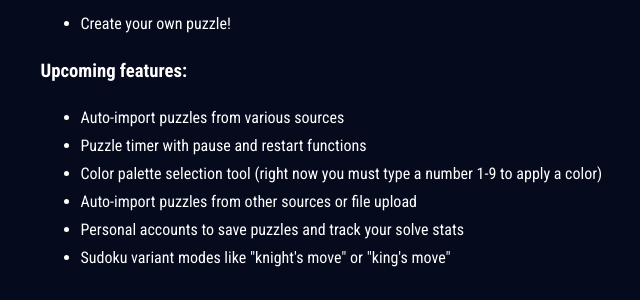
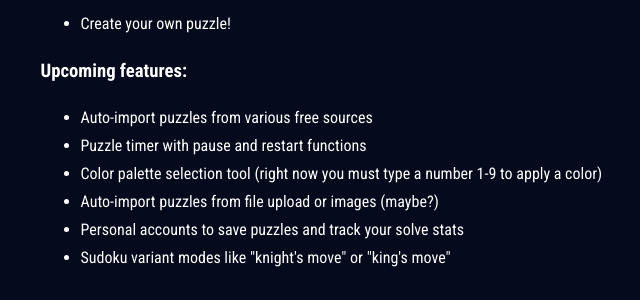
Before and after one commit to geoffmackey2/sudo-koo, a Django app: page / in a window 1280 px wide. Shown: the part 421-721 px from the top of the page, without its empty margins (317-957 px from the left). Run offline with Django 5.2, Linux system fonts and the light colour scheme.

Commit message:
features

```diff
--- a/home/templates/home.html
+++ b/home/templates/home.html
@@ -16,10 +16,10 @@
         </ul>
     <h3>Upcoming features:</h3>
     <ul>
-        <li>Auto-import puzzles from various sources</li>
+        <li>Auto-import puzzles from various free sources</li>
         <li>Puzzle timer with pause and restart functions</li>
         <li>Color palette selection tool (right now you must type a number 1-9 to apply a color)</li>
-        <li>Auto-import puzzles from other sources or file upload</li>
+        <li>Auto-import puzzles from file upload or images (maybe?)</li>
         <li>Personal accounts to save puzzles and track your solve stats</li>
         <li>Sudoku variant modes like "knight's move" or "king's move"</li>
     </ul>
```
